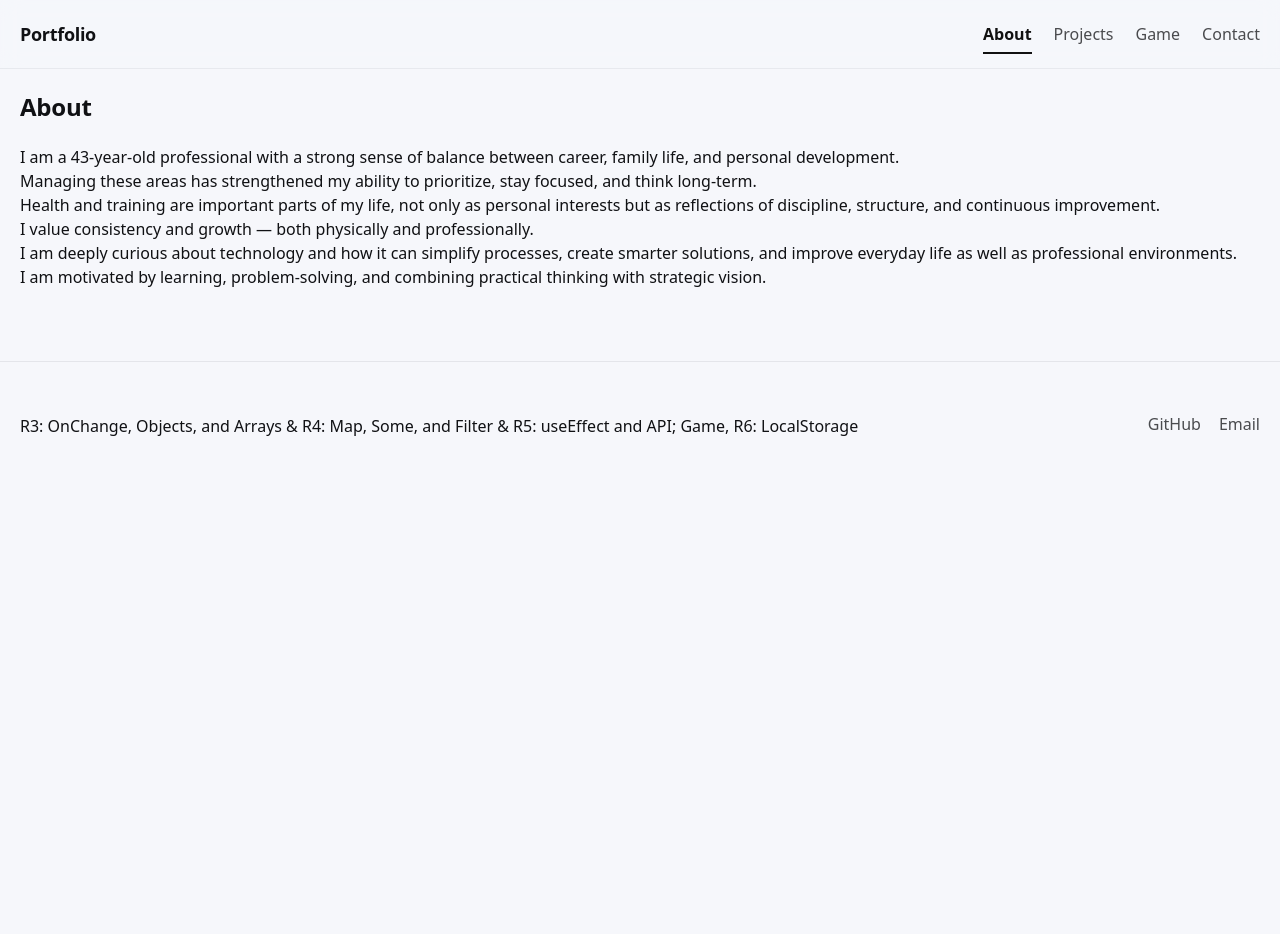
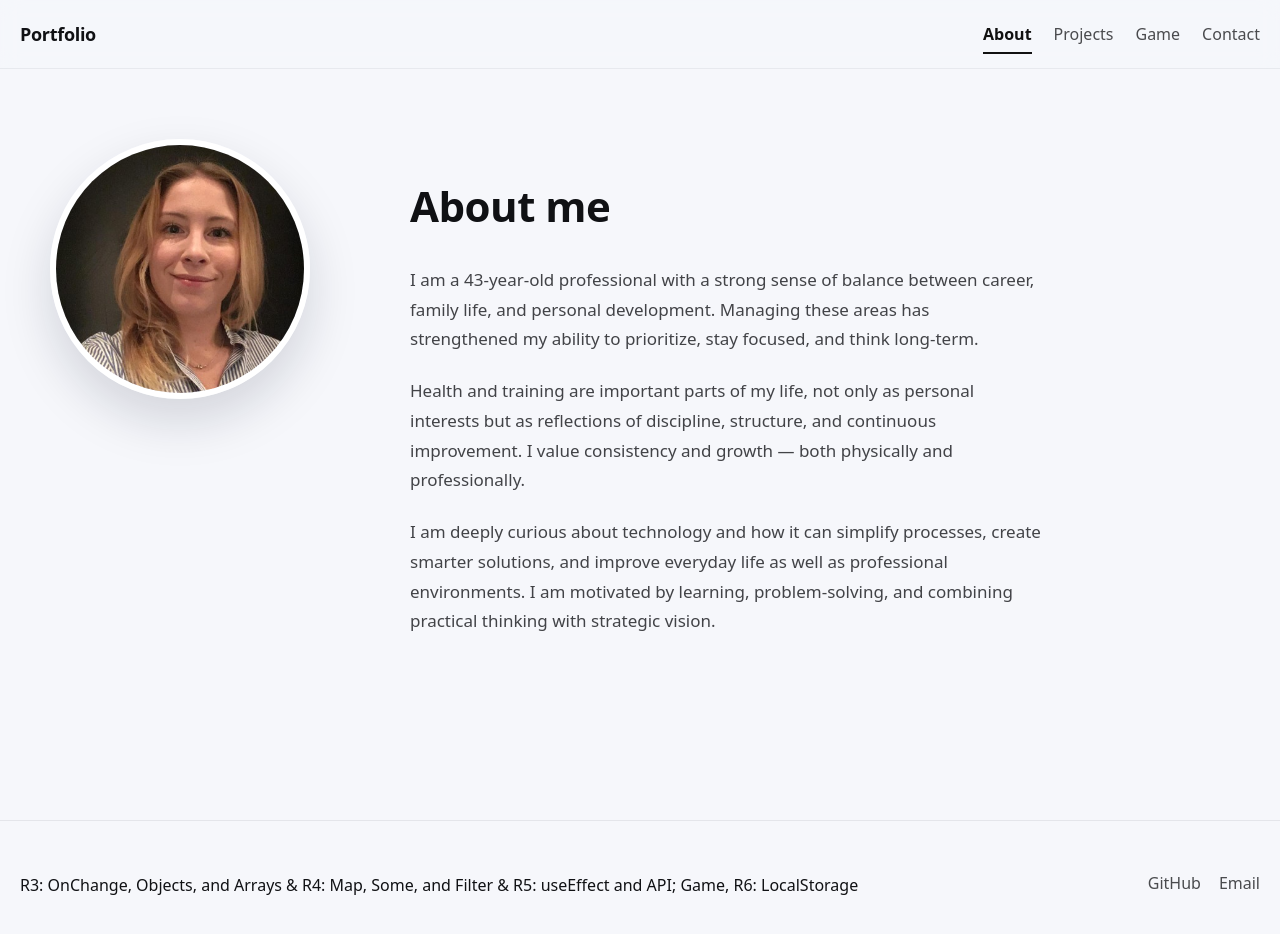
Before and after one commit to unsworthemily/portfolio-react, a React (Vite) app: page /about in a window 1280 px wide. Shown: the top 934 px of the page. Before the commit the page ends 800 px from the top, so only its background shows below. Built offline with nearby package versions, Linux system fonts and the light colour scheme.

Commit message:
Improve project layout width

```diff
--- a/index.html
+++ b/index.html
@@ -3,6 +3,7 @@
   <head>
     <meta charset="UTF-8" />
     <link rel="icon" type="image/svg+xml" href="/vite.svg" />
+    <link href="https://fonts.googleapis.com/css2?family=Allura&display=swap" rel="stylesheet">
     <meta name="viewport" content="width=device-width, initial-scale=1.0" />
     <title>portfolio</title>
   </head>
--- a/src/components/Hero.css
+++ b/src/components/Hero.css
@@ -69,9 +69,9 @@
 
 .name-signature {
   font-family: "Allura", cursive;
-  font-weight: 400;
+  font-weight: 700;
   font-style: normal;
-  font-size: 52px;
+  font-size: 120px;
   color: #111;
   opacity: 0.9;
   letter-spacing: 1px;
--- a/src/components/Hero.jsx
+++ b/src/components/Hero.jsx
@@ -10,6 +10,10 @@ export default function Hero() {
 
           {/* TEXT */}
           <div className="hero__content">
+            <div className="hero__signature">
+              <span className="name-signature">Emily Unsworth</span>
+            </div>
+
             <p className="kicker">
               React • JavaScript • Frontend • Learning by building
             </p>
@@ -31,9 +35,7 @@ export default function Hero() {
               Contact
               </Link>
             </div>
-            <div className="hero__signature">
-              <span className="name-signature">Emily Unsworth</span>
-            </div>
+
           </div>
 
           {/* IMAGE */}
--- /dev/null
+++ b/src/pages/About.css
@@ -0,0 +1,56 @@
+/* PAGE WRAPPER */
+.about {
+  background: #f6f7fb;
+  padding: 70px 0 90px;
+}
+
+/* LAYOUT */
+.about__inner {
+  display: grid;
+  grid-template-columns: 1fr;
+  gap: 40px;
+  align-items: center;
+}
+
+/* Desktop */
+@media (min-width: 900px) {
+  .about__inner {
+    grid-template-columns: 320px 1fr;
+    gap: 70px;
+    align-items: start;
+  }
+}
+
+/* IMAGE */
+.about__image-wrapper {
+  display: flex;
+  justify-content: center;
+}
+
+.about__image {
+  width: 260px;
+  height: 260px;
+  object-fit: cover;
+  border-radius: 50%;
+  border: 6px solid white;
+  box-shadow: 0 22px 50px rgba(15, 23, 42, 0.15);
+}
+
+/* CONTENT */
+.about__content {
+  max-width: 720px;
+}
+
+.about__title {
+  font-size: 42px;
+  margin-bottom: 28px;
+  letter-spacing: -0.5px;
+}
+
+.about__text {
+  font-size: 17px;
+  line-height: 1.75;
+  color: rgba(16, 17, 20, 0.78);
+  margin-bottom: 22px;
+  max-width: 65ch;
+}
--- a/src/pages/About.jsx
+++ b/src/pages/About.jsx
@@ -1,9 +1,38 @@
+import "./About.css";
+
 export default function About() {
   return (
-    <section className="container">
-      <h1>About</h1>
-      <p>I am a 43-year-old professional with a strong sense of balance between career, family life, and personal development. <br /> Managing these areas has strengthened my ability to prioritize, stay focused, and think long-term. <br />Health and training are important parts of my life, not only as personal interests but as reflections of discipline, structure, and continuous improvement. <br /> I value consistency and growth — both physically and professionally. <br /> I am deeply curious about technology and how it can simplify processes, create smarter solutions, and improve everyday life as well as professional environments. <br /> I am motivated by learning, problem-solving, and combining practical thinking with strategic vision. <br />
-      </p>
+    <section className="about">
+      <div className="container about__inner">
+
+        {/* LEFT: IMAGE */}
+        <div className="about__image-wrapper">
+          <img src="/profile.png" alt="Emily" className="about__image" />
+        </div>
+
+        {/* RIGHT: TEXT */}
+        <div className="about__content">
+
+          <h1 className="about__title">About me</h1>
+
+          <p className="about__text">
+            I am a 43-year-old professional with a strong sense of balance between career, family life, and personal development.
+            Managing these areas has strengthened my ability to prioritize, stay focused, and think long-term.
+          </p>
+
+          <p className="about__text">
+            Health and training are important parts of my life, not only as personal interests but as reflections of discipline,
+            structure, and continuous improvement. I value consistency and growth — both physically and professionally.
+          </p>
+
+          <p className="about__text">
+            I am deeply curious about technology and how it can simplify processes, create smarter solutions, and improve everyday
+            life as well as professional environments. I am motivated by learning, problem-solving, and combining practical
+            thinking with strategic vision.
+          </p>
+
+        </div>
+      </div>
     </section>
   );
 }
```
